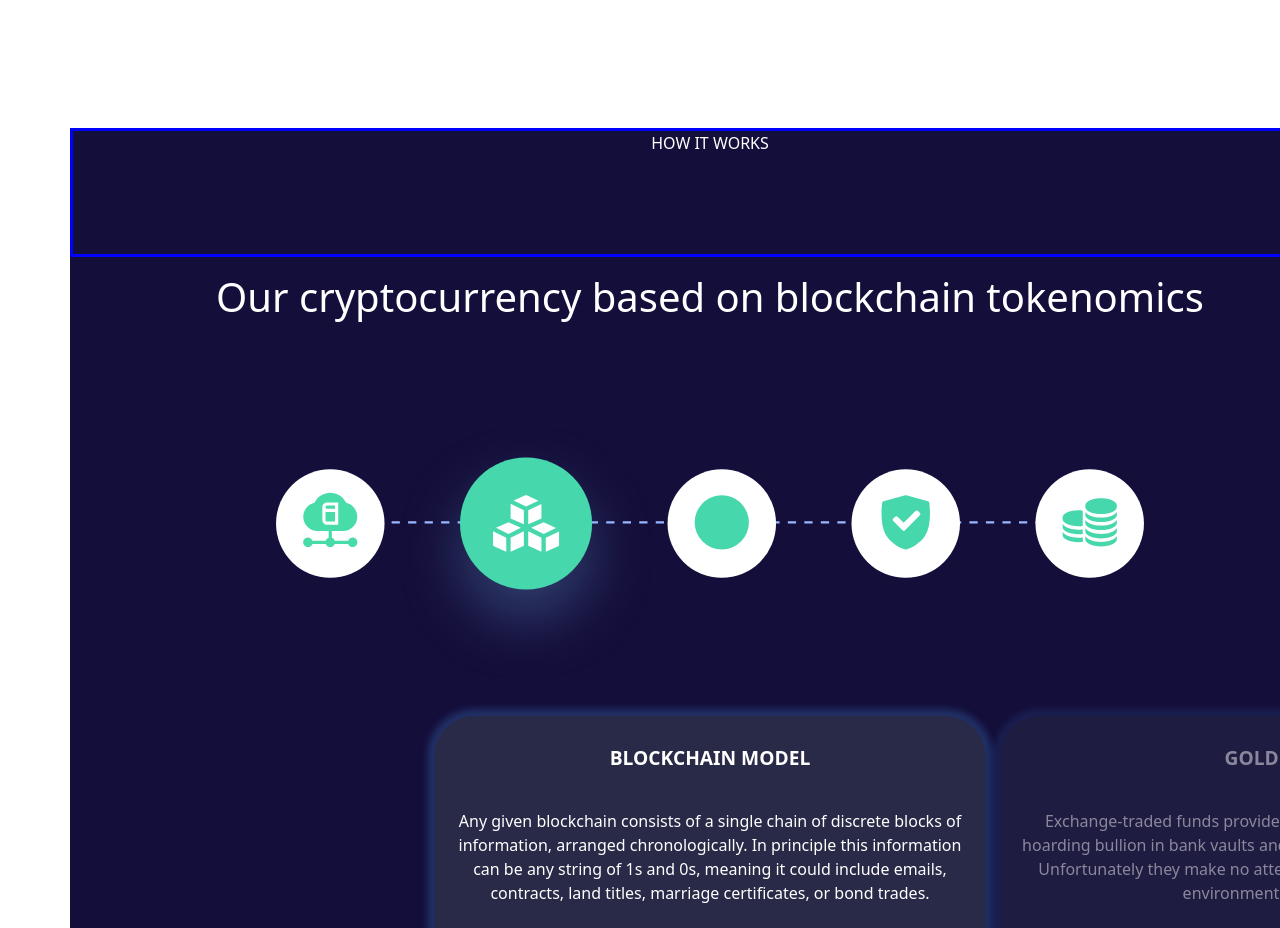
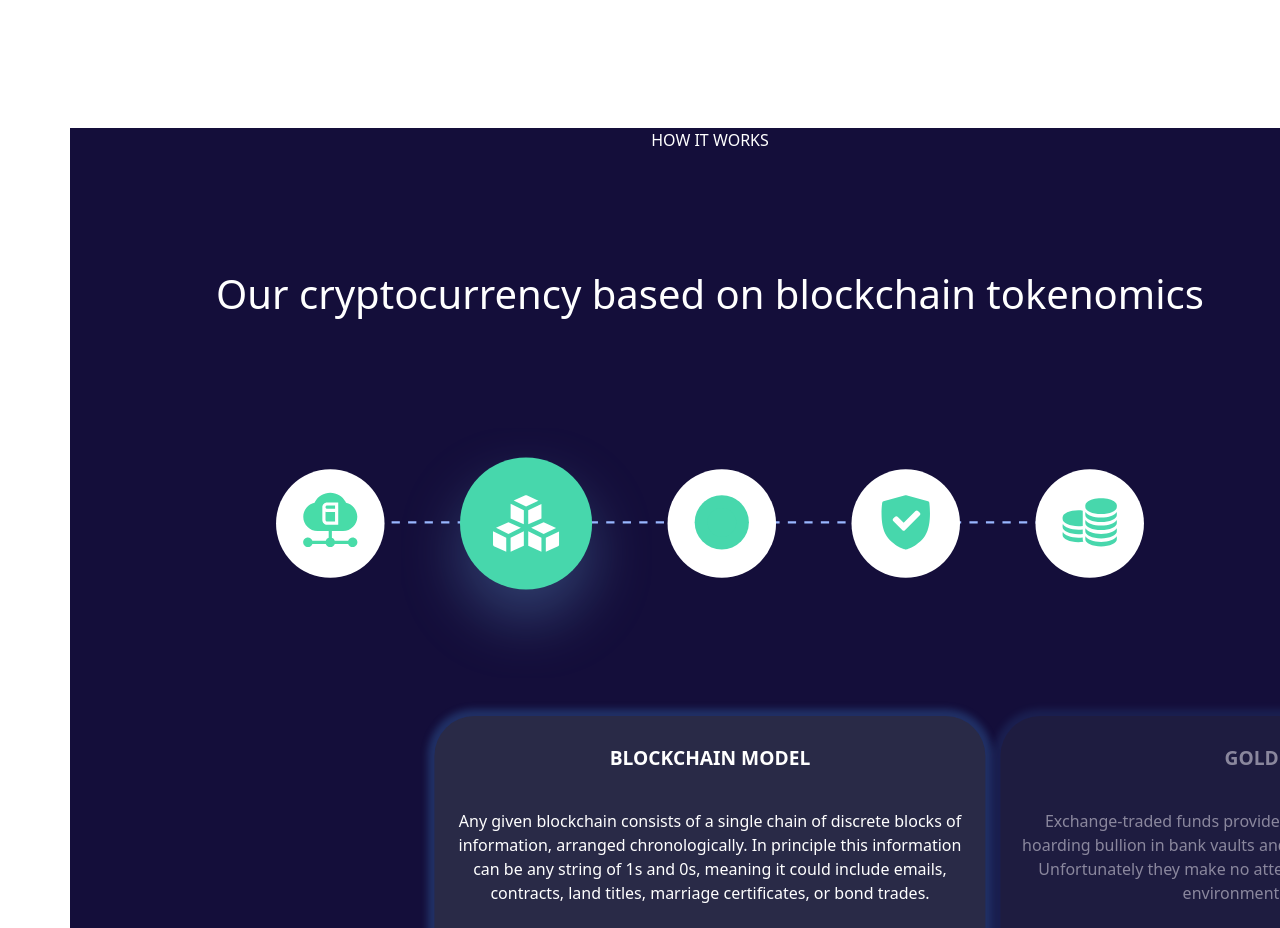
Before and after one commit to Jasper-Rowan/NatureDAO-landing-page, a Next.js app: page / in a window 1280 px wide. Shown: the part 2040-2968 px from the top of the page. Built offline with nearby package versions, Linux system fonts and the light colour scheme.

Commit message:
accidently left a blue border this is removing that border

```diff
--- a/styles/HomeSection/HomeSection4.module.css
+++ b/styles/HomeSection/HomeSection4.module.css
@@ -23,7 +23,7 @@
 
 .paragraph {
     margin-top: 50px;
-    border: solid blue;
+    /* border: solid blue;  */
 }
 
 .image {
```
